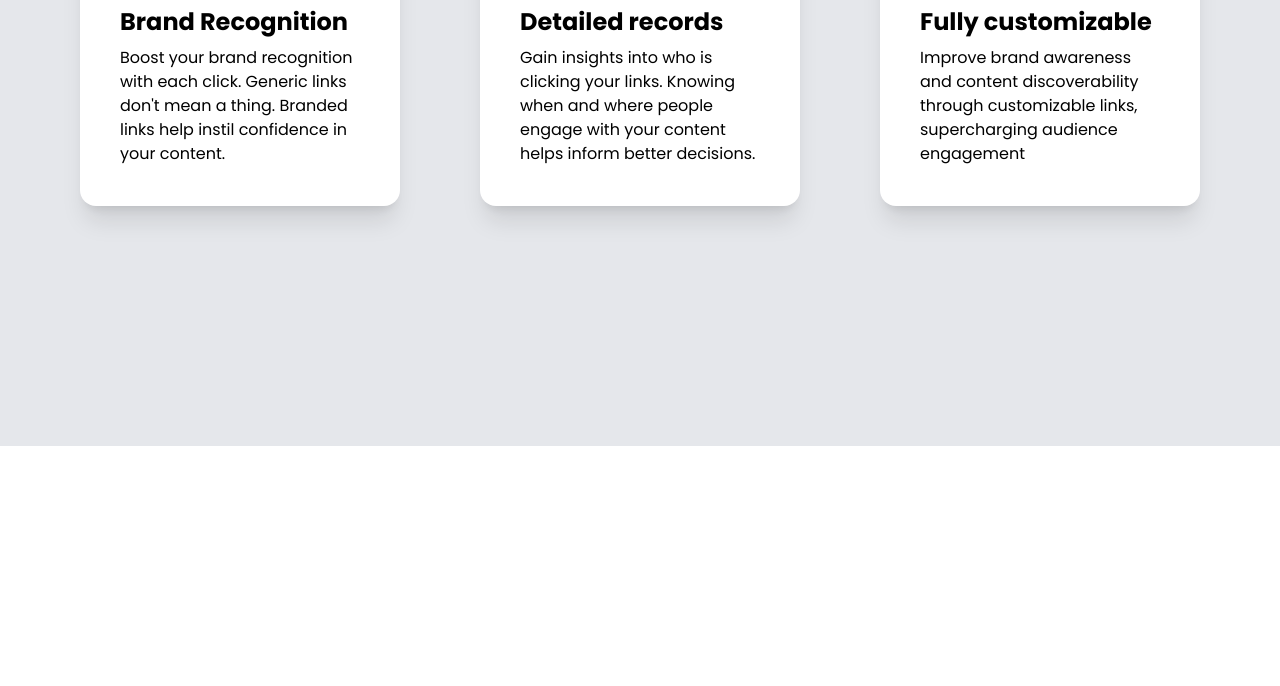
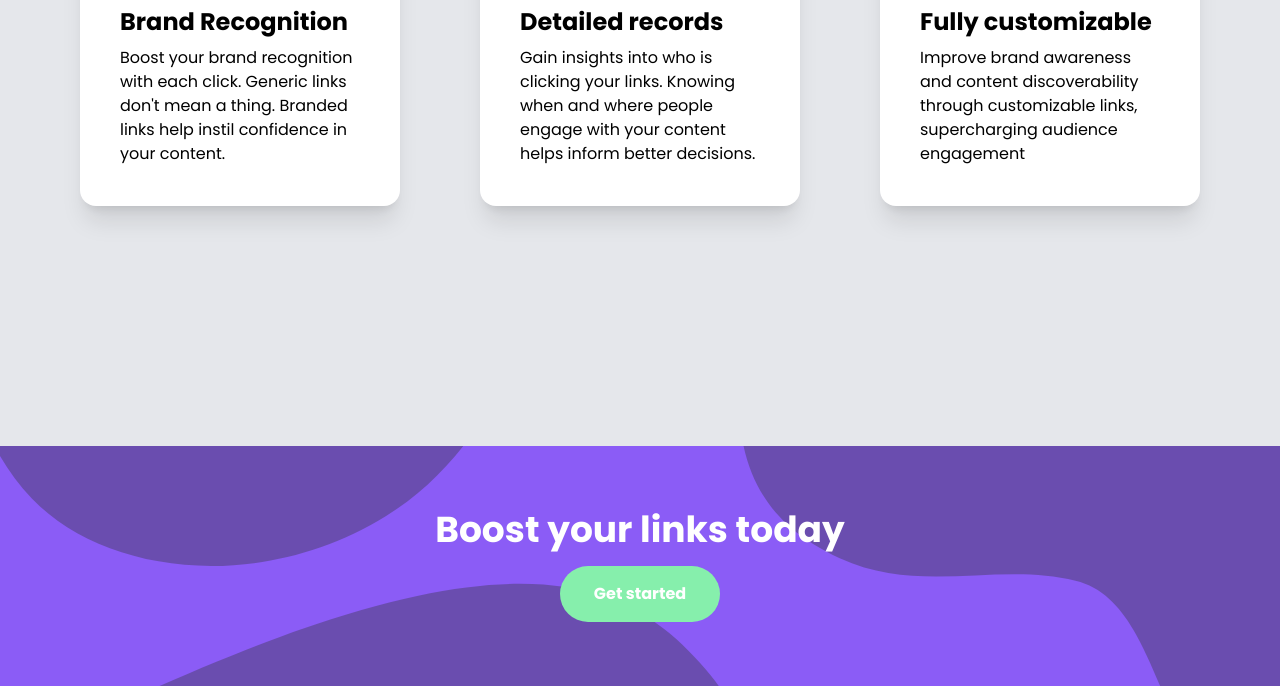
Before and after one commit to YoungjaeKimDeveloper/shortlyTailwindCSS, a website: page index.html in a window 1280 px wide. Shown: the part 1658-2344 px from the top of the page. Before the commit the page ends 2104 px from the top, so only its background shows below. Drawn offline with Linux system fonts and the light colour scheme.

Commit message:
Add Boost Part

```diff
--- a/index.html
+++ b/index.html
@@ -198,5 +198,23 @@
         </div>
       </div>
     </section>
+    <!-- Boost Banner Section -->
+    <section class="w-full flex items-center justify-center">
+      <!-- items Container -->
+      <div
+        class="w-full bg-violet-500 relative flex items-center justify-center h-60"
+      >
+        <img
+          src="./images/bg-boost-desktop.svg"
+          alt="banner-bg"
+          class="opacity-50 bg-violet-500 w-full h-full"
+        />
+        <!-- item contents -->
+        <div class="absolute flex flex-col items-center">
+          <h class="text-4xl text-white font-bold">Boost your links today</h>
+          <button class="light-green-btn w-[10rem] mt-4">Get started</button>
+        </div>
+      </div>
+    </section>
   </body>
 </html>
```
Also changed, not shown: css/style.css.
